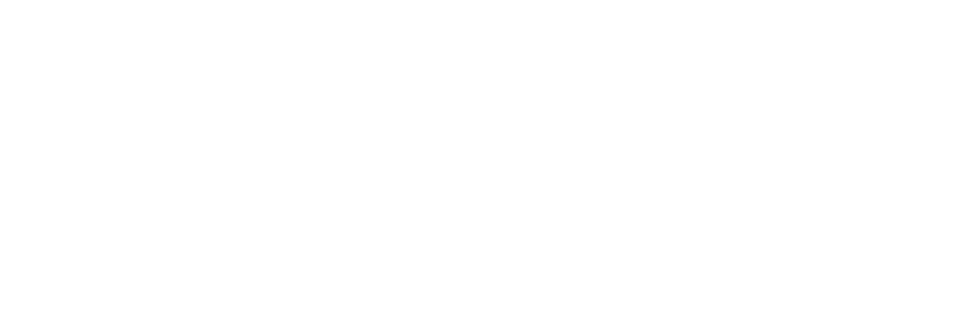
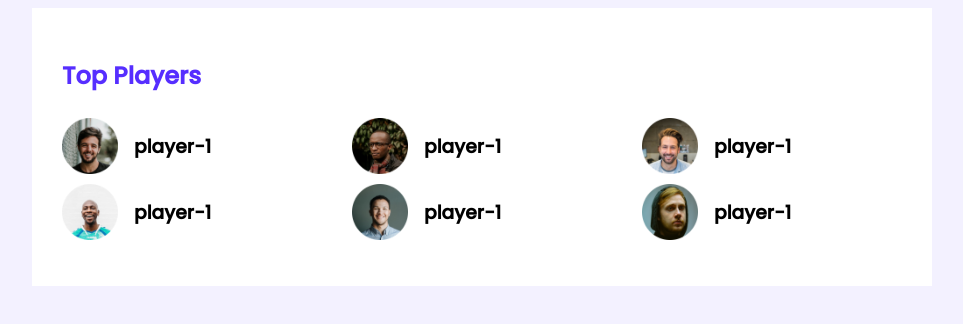
Before and after one commit to Alok-Codecamp/Leaderboard-css3, a plain HTML site: page index.html in a window 1280 px wide. Shown: the whole page, without its empty margins (158-1121 px from the left). Drawn offline with Linux system fonts and the light colour scheme.

Commit message:
section top players added

```diff
--- a/Styles/style.css
+++ b/Styles/style.css
@@ -0,0 +1,41 @@
+/* fonts */
+@import url("https://fonts.googleapis.com/css2?family=Poppins:wght@500&display=swap");
+
+/* font-1
+font-family: 'Poppins', sans-serif; */
+
+/* common-style */
+body {
+  font-family: "Poppins", sans-serif;
+  background: #f3f1ff;
+}
+main {
+  display: flex;
+  justify-content: center;
+}
+.container {
+  background: #ffffff;
+  width: 870px;
+  padding: 30px 0px 40px 30px;
+}
+/* top player styel */
+.section-title {
+  color: #562eff;
+  font-size: 24px;
+}
+.players {
+  display: grid;
+  grid-template-columns: repeat(3, 1fr);
+}
+.player {
+  display: flex;
+  align-items: center;
+}
+
+.player img {
+  width: 56px;
+  height: 56px;
+}
+.player-name {
+  margin-left: 16px;
+}
--- a/index.html
+++ b/index.html
@@ -8,5 +8,45 @@
     <!-- Stylesheet -->
     <link rel="stylesheet" href="Styles/style.css" />
   </head>
-  <body></body>
+  <body>
+    <!-- header start -->
+    <header></header>
+    <!-- header end -->
+    <!-- main start -->
+    <main>
+      <!-- top player and top blog -->
+      <section class="container">
+        <div class="top-players">
+          <h2 class="section-title">Top Players</h2>
+          <div class="players">
+            <div class="player">
+              <img src="images/players/player-1.png" alt="" />
+              <h3 class="player-name" class="player-name">player-1</h3>
+            </div>
+            <div class="player">
+              <img src="images/players/player-2.png" alt="" />
+              <h3 class="player-name">player-1</h3>
+            </div>
+            <div class="player">
+              <img src="images/players/player-3.png" alt="" />
+              <h3 class="player-name">player-1</h3>
+            </div>
+            <div class="player">
+              <img src="images/players/player-4.png" alt="" />
+              <h3 class="player-name">player-1</h3>
+            </div>
+            <div class="player">
+              <img src="images/players/player-5.png" alt="" />
+              <h3 class="player-name">player-1</h3>
+            </div>
+            <div class="player">
+              <img src="images/players/player-6.png" alt="" />
+              <h3 class="player-name">player-1</h3>
+            </div>
+          </div>
+        </div>
+      </section>
+    </main>
+    <!-- main end -->
+  </body>
 </html>
```
